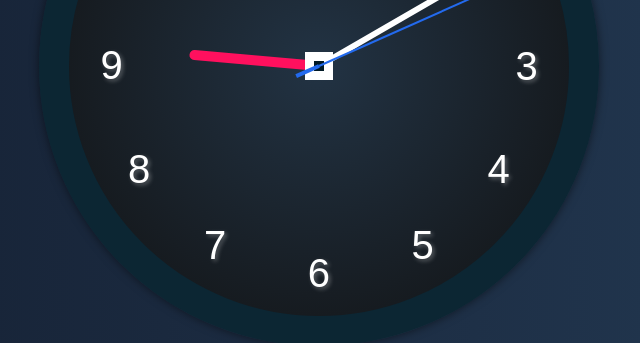
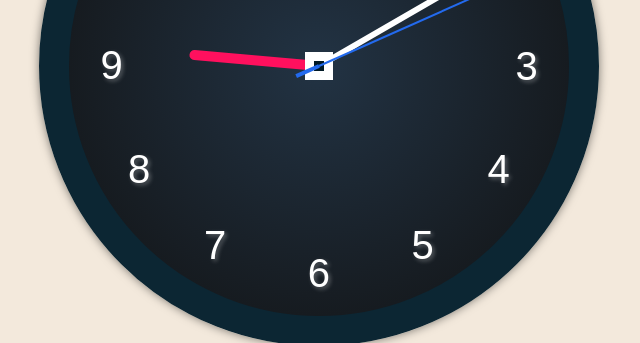
Before and after one commit to brendoni96/digital-clock-and-analoge, a plain HTML site: page index.html in a window 1280 px wide. Shown: the part 259-602 px from the top of the page, without its empty margins (321-961 px from the left). Drawn offline with Linux system fonts and the light colour scheme; a web font is replaced by a local one.

Commit message:
Update style.css

```diff
--- a/style.css
+++ b/style.css
@@ -11,7 +11,7 @@ body {
 }
 
 .container {
-  background: linear-gradient(to right, #141e30, #243b55);
+  background: #F3E9DC;
   height: 100vh;
   width: 100%;
   display: flex;
```
